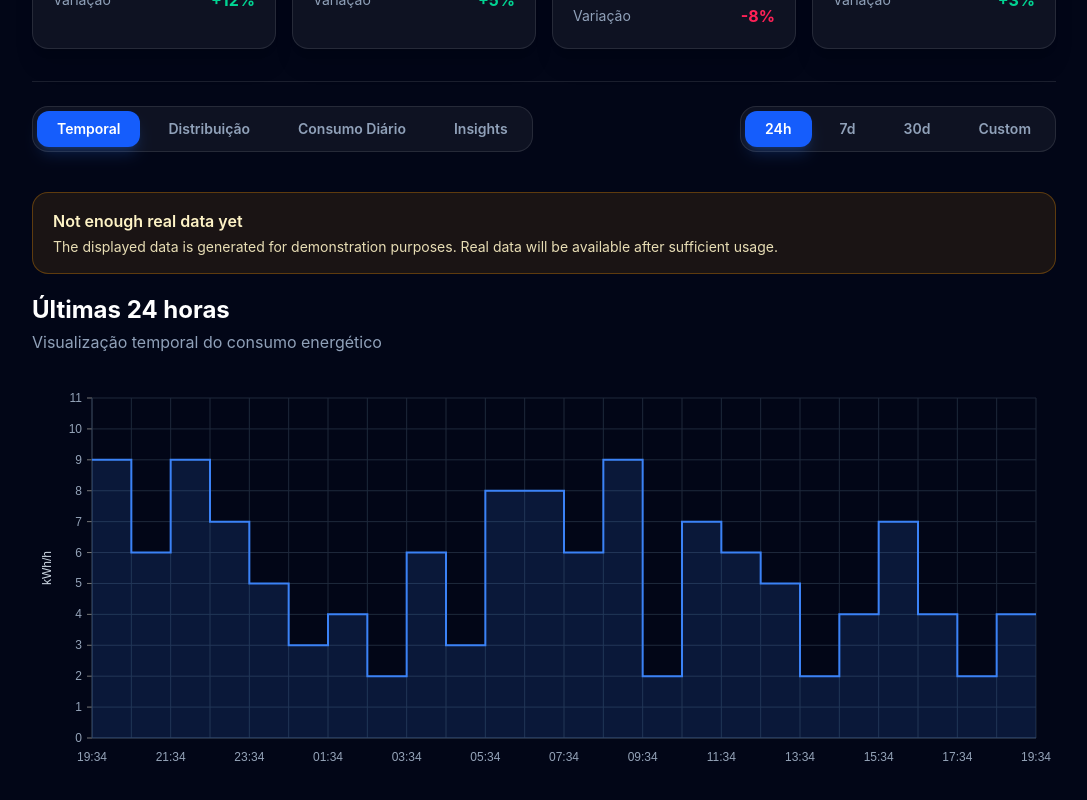
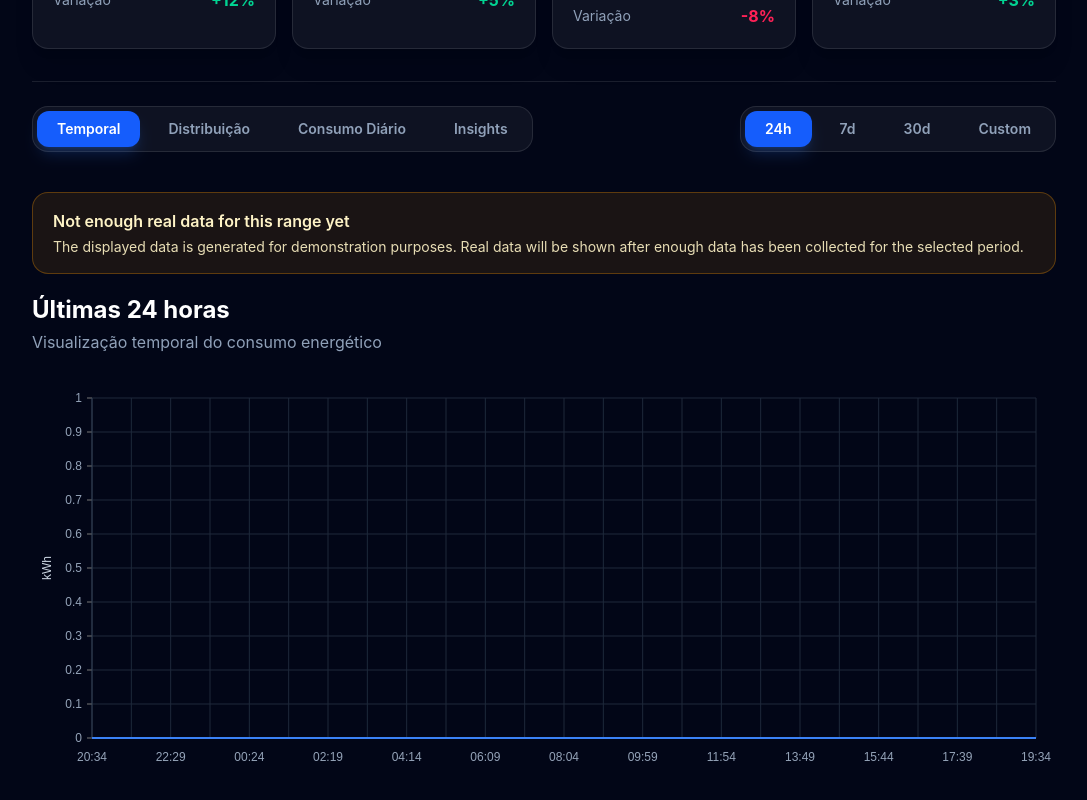
Before and after one commit to jpcr2304/Energy, a React (Vite) app in the folder frontend/: page /home in a window 1280 px wide. Shown: the part 346-1146 px from the top of the page, without its empty margins (96-1183 px from the left). Built offline with nearby package versions, Linux system fonts and the light colour scheme; no server answers.

Commit message:
fix consumption

```diff
--- a/frontend/src/HomePage/HomePage.tsx
+++ b/frontend/src/HomePage/HomePage.tsx
@@ -202,15 +202,6 @@ export default function EnergyDashboardHomepage() {
     }
   }, [])
 
-  const hasEnoughRealData = backendEnergyData.length >= 25
-
-  const energyData = hasEnoughRealData
-    ? backendEnergyData
-    : generatedEnergyData
-
-  const isShowingFictitiousData = !hasEnoughRealData
-  const shouldShowEnergyLoading = isEnergyDataLoading
-
   const [themeMode, setThemeMode] = useState<ThemeMode>('dark')
   const [selectedRange, setSelectedRange] = useState<Range>('24h')
   const [activeTopPage, setActiveTopPage] = useState<TopPage>('statistics')
@@ -271,6 +262,88 @@ export default function EnergyDashboardHomepage() {
   const [customEndDate, setCustomEndDate] = useState(() => {
     return formatDateInput(new Date())
   })
+
+  const getRangeWindow = (range: Range) => {
+    const now = new Date()
+    let start = new Date(now)
+
+    if (range === '24h') {
+      start = new Date(now.getTime() - 24 * 60 * 60 * 1000)
+    }
+
+    if (range === '7d') {
+      start = new Date(now.getTime() - 7 * 24 * 60 * 60 * 1000)
+    }
+
+    if (range === '30d') {
+      start = new Date(now.getTime() - 30 * 24 * 60 * 60 * 1000)
+    }
+
+    if (range === 'custom') {
+      const [startYear, startMonth, startDay] =
+        customStartDate.split('-').map(Number)
+
+      const [endYear, endMonth, endDay] =
+        customEndDate.split('-').map(Number)
+
+      const customStart = new Date(
+        startYear,
+        startMonth - 1,
+        startDay,
+        0,
+        0,
+        0,
+        0
+      )
+
+      const customEnd = new Date(
+        endYear,
+        endMonth - 1,
+        endDay,
+        23,
+        59,
+        59,
+        999
+      )
+
+      return {
+        start: customStart,
+        end: customEnd,
+      }
+    }
+
+    return {
+      start,
+      end: now,
+    }
+  }
+
+  const hasEnoughRealDataForSelectedRange = useMemo(() => {
+    if (isEnergyDataLoading) {
+      return false
+    }
+
+    const { start, end } = getRangeWindow(selectedRange)
+
+    const rangeData = backendEnergyData.filter(
+      item => item.timestamp >= start && item.timestamp <= end
+    )
+
+    return rangeData.length >= 25
+  }, [
+    backendEnergyData,
+    selectedRange,
+    customStartDate,
+    customEndDate,
+    isEnergyDataLoading,
+  ])
+
+  const energyData = hasEnoughRealDataForSelectedRange
+    ? backendEnergyData
+    : generatedEnergyData
+
+  const isShowingFictitiousData = !hasEnoughRealDataForSelectedRange
+  const shouldShowEnergyLoading = isEnergyDataLoading
 
   const DatePartsInput = ({
     value,
@@ -1021,11 +1094,11 @@ export default function EnergyDashboardHomepage() {
                     }`}
                   >
                     <p className="font-semibold">
-                      Not enough real data yet
+                      Not enough real data for this range yet
                     </p>
 
                     <p className="mt-1 text-sm opacity-90">
-                      The displayed data is generated for demonstration purposes. Real data will be available after sufficient usage.
+                      The displayed data is generated for demonstration purposes. Real data will be shown after enough data has been collected for the selected period.
                     </p>
                   </div>
                 )}
--- a/frontend/src/HomePage/TemporalEnergyChart.tsx
+++ b/frontend/src/HomePage/TemporalEnergyChart.tsx
@@ -17,55 +17,50 @@ type TemporalEnergyChartProps = {
   isDarkMode: boolean
 }
 
-function normalizeTo24Intervals(
-  data: EnergyPoint[],
-  forceNormalize = false
-): EnergyPoint[] {
-  if (data.length === 0) {
-    return []
+function getSelectedRangeWindow(
+  selectedRange: Range,
+  customStartDate: string,
+  customEndDate: string
+) {
+  const now = new Date()
+  let start = new Date(now)
+
+  if (selectedRange === '24h') {
+    start = new Date(now.getTime() - 24 * 60 * 60 * 1000)
   }
 
-  if (data.length === 1) {
-    return data
+  if (selectedRange === '7d') {
+    start = new Date(now.getTime() - 7 * 24 * 60 * 60 * 1000)
   }
 
-  if (!forceNormalize && data.length <= 25) {
-    return data
+  if (selectedRange === '30d') {
+    start = new Date(now.getTime() - 30 * 24 * 60 * 60 * 1000)
   }
 
-  const result: EnergyPoint[] = []
+  if (selectedRange === 'custom') {
+    const [startYear, startMonth, startDay] =
+      customStartDate.split('-').map(Number)
 
-  const startTime = data[0].timestamp.getTime()
-  const endTime = data[data.length - 1].timestamp.getTime()
+    const [endYear, endMonth, endDay] =
+      customEndDate.split('-').map(Number)
 
-  if (startTime === endTime) {
-    return data
+    return {
+      start: new Date(startYear, startMonth - 1, startDay, 0, 0, 0, 0),
+      end: new Date(endYear, endMonth - 1, endDay, 23, 59, 59, 999),
+    }
   }
 
-  const intervalDuration = (endTime - startTime) / 24
-
-  result.push({
-    timestamp: new Date(startTime),
-    accumulated: data[0].accumulated,
-  })
-
-  for (let i = 0; i < 24; i++) {
-    const intervalEnd = startTime + (i + 1) * intervalDuration
-
-    const pointsBeforeOrAtEnd = data.filter(
-      item => item.timestamp.getTime() <= intervalEnd
-    )
-
-    const endPoint =
-      pointsBeforeOrAtEnd[pointsBeforeOrAtEnd.length - 1] ?? data[0]
-
-    result.push({
-      timestamp: new Date(intervalEnd),
-      accumulated: endPoint.accumulated,
-    })
+  return {
+    start,
+    end: now,
+  }
 }
 
-  return result
+function getMaxAllowedGapHours(selectedRange: Range) {
+  if (selectedRange === '24h') return 2
+  if (selectedRange === '7d') return 8
+  if (selectedRange === '30d') return 24
+  return 8
 }
 
 export default function TemporalEnergyChart({
@@ -86,139 +81,149 @@ export default function TemporalEnergyChart({
   } | null>(null)
 
   const filteredData = useMemo(() => {
-    const now = new Date()
-
-    let startDate = new Date()
-
-    if (selectedRange === '24h') {
-      startDate = new Date(now.getTime() - 25 * 60 * 60 * 1000)
-    }
-
-    if (selectedRange === '7d') {
-      startDate = new Date(now.getTime() - 7 * 24 * 60 * 60 * 1000)
-    }
-
-    if (selectedRange === '30d') {
-      startDate = new Date(now.getTime() - 30 * 24 * 60 * 60 * 1000)
-    }
-
-    let filtered: EnergyPoint[] = []
-
-    if (selectedRange === 'custom') {
-      const [startYear, startMonth, startDay] =
-        customStartDate.split('-').map(Number)
-
-      const start = new Date(
-        startYear,
-        startMonth - 1,
-        startDay,
-        0,
-        0,
-        0,
-        0
-      )
-
-      const [endYear, endMonth, endDay] =
-        customEndDate.split('-').map(Number)
-
-      const end = new Date(
-        endYear,
-        endMonth - 1,
-        endDay,
-        23,
-        59,
-        59,
-        999
+    const { start, end } = getSelectedRangeWindow(
+      selectedRange,
+      customStartDate,
+      customEndDate
     )
 
     if (isNaN(start.getTime()) || isNaN(end.getTime()) || start > end) {
       return []
     }
 
-      filtered = energyData.filter(
-        item => item.timestamp >= start && item.timestamp <= end
-      )
-    } else {
-      filtered = energyData.filter(item => item.timestamp >= startDate)
-    }
-
-    if (filtered.length === 0) {
-      return []
-    }
-
-    return normalizeTo24Intervals(filtered, selectedRange === 'custom')
+    return energyData
+      .filter(item => item.timestamp >= start && item.timestamp <= end)
+      .sort((a, b) => a.timestamp.getTime() - b.timestamp.getTime())
   }, [selectedRange, energyData, customStartDate, customEndDate])
 
   const currentChartData = useMemo(() => {
+    if (filteredData.length < 2) {
       return [
         {
           id: 'Energia',
-        data: filteredData.map((item, index) => {
-          const next = filteredData[index + 1]
-          const previous = filteredData[index - 1]
+          data: [],
+        },
+      ]
+    }
+
+    const maxAllowedGapHours = getMaxAllowedGapHours(selectedRange)
+
+    const firstAvailablePoint = filteredData[0]
+    const lastAvailablePoint = filteredData[filteredData.length - 1]
+
+    const startTime = firstAvailablePoint.timestamp.getTime()
+    const endTime = lastAvailablePoint.timestamp.getTime()
+
+    if (startTime === endTime) {
+      return [
+        {
+          id: 'Energia',
+          data: [],
+        },
+      ]
+    }
+
+    const intervalDuration = (endTime - startTime) / 24
+
+    const chartPoints = Array.from({ length: 25 }).map((_, index) => {
+      const intervalStart = new Date(startTime + index * intervalDuration)
+      const intervalEnd = new Date(startTime + (index + 1) * intervalDuration)
+
+      const pointsInsideInterval = filteredData.filter(
+        item =>
+          item.timestamp >= intervalStart &&
+          item.timestamp <= intervalEnd
+      )
 
       const startLabel =
-            item.timestamp.toLocaleDateString('pt-PT', {
+        intervalStart.toLocaleDateString('pt-PT', {
           day: '2-digit',
           month: '2-digit',
         }) +
         ' ' +
-            item.timestamp.toLocaleTimeString('pt-PT', {
+        intervalStart.toLocaleTimeString('pt-PT', {
           hour: '2-digit',
           minute: '2-digit',
         })
 
-          const endLabel = next
-            ? next.timestamp.toLocaleDateString('pt-PT', {
+      const endLabel =
+        intervalEnd.toLocaleDateString('pt-PT', {
           day: '2-digit',
           month: '2-digit',
         }) +
         ' ' +
-              next.timestamp.toLocaleTimeString('pt-PT', {
+        intervalEnd.toLocaleTimeString('pt-PT', {
           hour: '2-digit',
           minute: '2-digit',
         })
-            : startLabel
 
       let y = 0
+      let hasMissingData = false
 
-          if (next) {
-            y = Number(
-              (
-                (next.accumulated - item.accumulated) /
-                ((next.timestamp.getTime() - item.timestamp.getTime()) /
-                  (1000 * 60 * 60))
-              ).toFixed(1)
-            )
-          } else if (previous) {
-            y = Number(
-              (
-                (item.accumulated - previous.accumulated) /
-                ((item.timestamp.getTime() - previous.timestamp.getTime()) /
-                  (1000 * 60 * 60))
-              ).toFixed(1)
-            )
+      if (pointsInsideInterval.length >= 2) {
+        const firstPoint = pointsInsideInterval[0]
+        const lastPoint = pointsInsideInterval[pointsInsideInterval.length - 1]
+
+        const durationHours =
+          (lastPoint.timestamp.getTime() - firstPoint.timestamp.getTime()) /
+          (1000 * 60 * 60)
+
+        const consumption = lastPoint.accumulated - firstPoint.accumulated
+
+        if (
+          durationHours > 0 &&
+          durationHours <= maxAllowedGapHours &&
+          consumption >= 0
+        ) {
+          y = Number(consumption.toFixed(2))
+        } else {
+          y = 0
+          hasMissingData = true
+        }
+      } else {
+        y = 0
+        hasMissingData = true
       }
 
       return {
         x: `${index}`,
         label:
           selectedRange === '24h'
-                ? item.timestamp.toLocaleTimeString('pt-PT', {
+            ? intervalStart.toLocaleTimeString('pt-PT', {
                 hour: '2-digit',
                 minute: '2-digit',
               })
-                : item.timestamp.toLocaleDateString('pt-PT', {
+            : intervalStart.toLocaleDateString('pt-PT', {
                 day: '2-digit',
                 month: '2-digit',
               }),
         intervalLabel: `${startLabel} → ${endLabel}`,
         y,
+        hasMissingData,
       }
-        }),
+    })
+
+    if (chartPoints.length > 1) {
+      const lastIndex = chartPoints.length - 1
+      const previousPoint = chartPoints[lastIndex - 1]
+
+      chartPoints[lastIndex] = {
+        ...chartPoints[lastIndex],
+        y: previousPoint.y,
+        hasMissingData: previousPoint.hasMissingData,
+      }
+    }
+
+    return [
+      {
+        id: 'Energia',
+        data: chartPoints,
       },
     ]
-  }, [filteredData, selectedRange])
+  }, [
+    filteredData,
+    selectedRange,
+  ])
 
   const chartTitle = useMemo(() => {
     if (selectedRange === '24h') return 'Últimas 24 horas'
@@ -317,12 +322,13 @@ export default function TemporalEnergyChart({
   const yValues = currentChartData[0].data
     .slice(0, -1)
     .map(point => point.y)
+    .filter((value): value is number => typeof value === 'number')
 
   const maxY = yValues.length > 0 ? Math.max(...yValues) : 0
   const computedMaxY = Math.max(1, Math.ceil(maxY * 1.2))
 
-  const tooltipWidth = 256
-  const tooltipOffset = 16
+  const tooltipWidth = tooltip?.point.hasMissingData ? 320 : 260
+  const tooltipOffset = 20
 
   const shouldShowTooltipOnLeft =
     tooltip &&
@@ -331,7 +337,7 @@ export default function TemporalEnergyChart({
       tooltip.x +
       tooltipOffset +
       tooltipWidth >
-      window.innerWidth - 16
+      window.innerWidth - 50
 
   const tooltipLeft = tooltip
     ? shouldShowTooltipOnLeft
@@ -437,7 +443,7 @@ export default function TemporalEnergyChart({
             legendPosition: 'middle',
           }}
           axisLeft={{
-            legend: 'kWh/h',
+            legend: 'kWh',
             legendOffset: -45,
             legendPosition: 'middle',
           }}
@@ -460,7 +466,7 @@ export default function TemporalEnergyChart({
             }}
           >
             <div
-              className={`rounded-xl px-4 py-3 shadow-2xl border min-w-[260px] ${
+              className={`rounded-xl px-4 py-3 shadow-2xl border ${tooltip.point.hasMissingData ? 'min-w-[320px]' : 'min-w-[260px]'} ${
                 isDarkMode
                   ? 'bg-slate-950/95 border-white/10'
                   : 'bg-white border-slate-200'
@@ -488,15 +494,17 @@ export default function TemporalEnergyChart({
                 }`}
               />
 
-              <div className="flex items-center justify-between">
+              <div className="flex items-center justify-between gap-6">
                 <span
-                  className={isDarkMode ? 'text-slate-400' : 'text-slate-500'}
+                  className={`whitespace-nowrap ${
+                    isDarkMode ? 'text-slate-400' : 'text-slate-500'
+                  }`}
                 >
-                  Consumo médio
+                  Consumption
                 </span>
 
-                <span className="text-blue-400 font-bold text-lg">
-                  {tooltip.point.y} kWh
+                <span className="text-blue-400 font-bold text-lg whitespace-nowrap text-right">
+                  {tooltip.point.hasMissingData ? 'Not enough data' : `${tooltip.point.y} kWh`}
                 </span>
               </div>
             </div>
```
Lines whose indentation alone changed are shown as unchanged.
